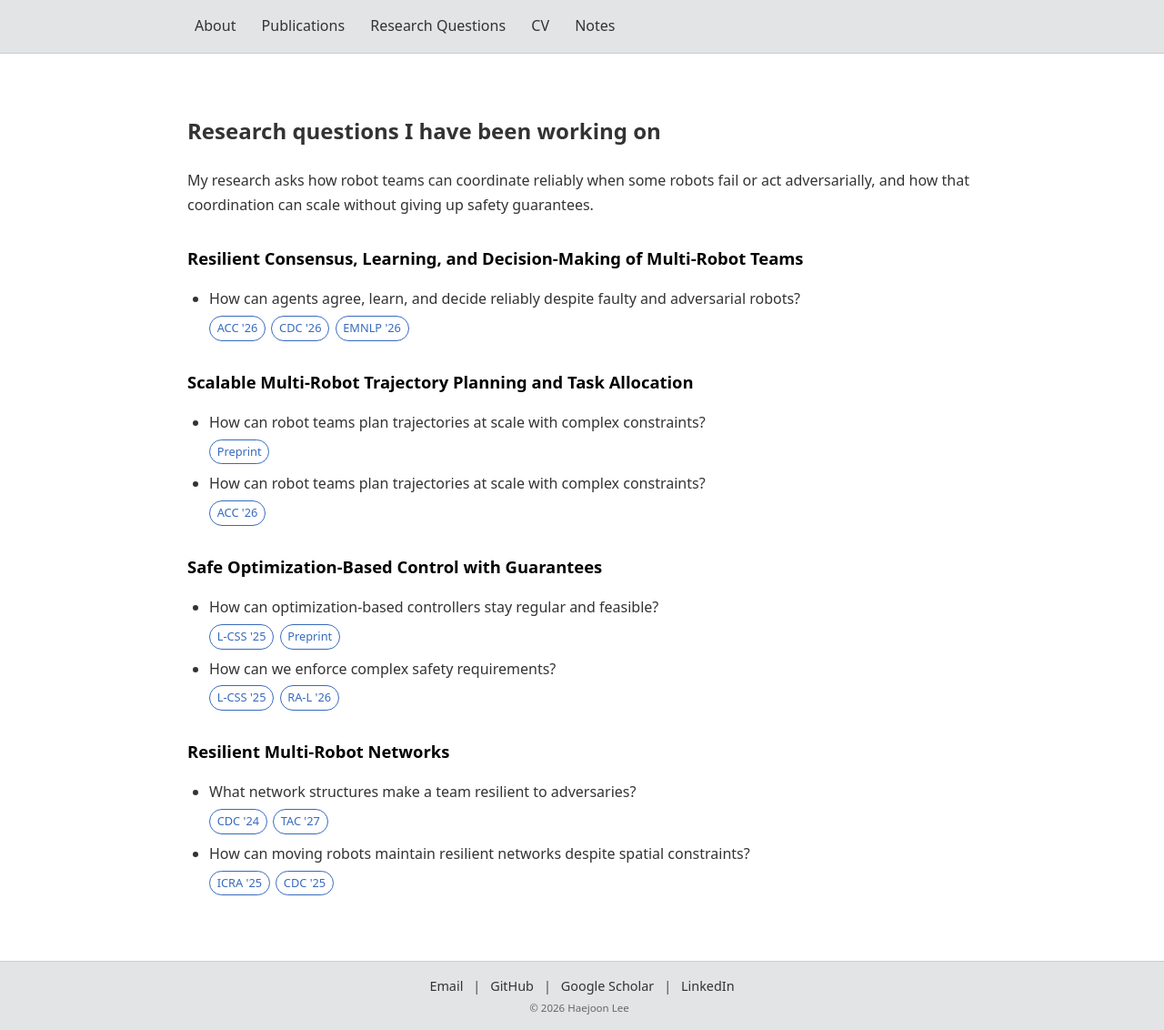
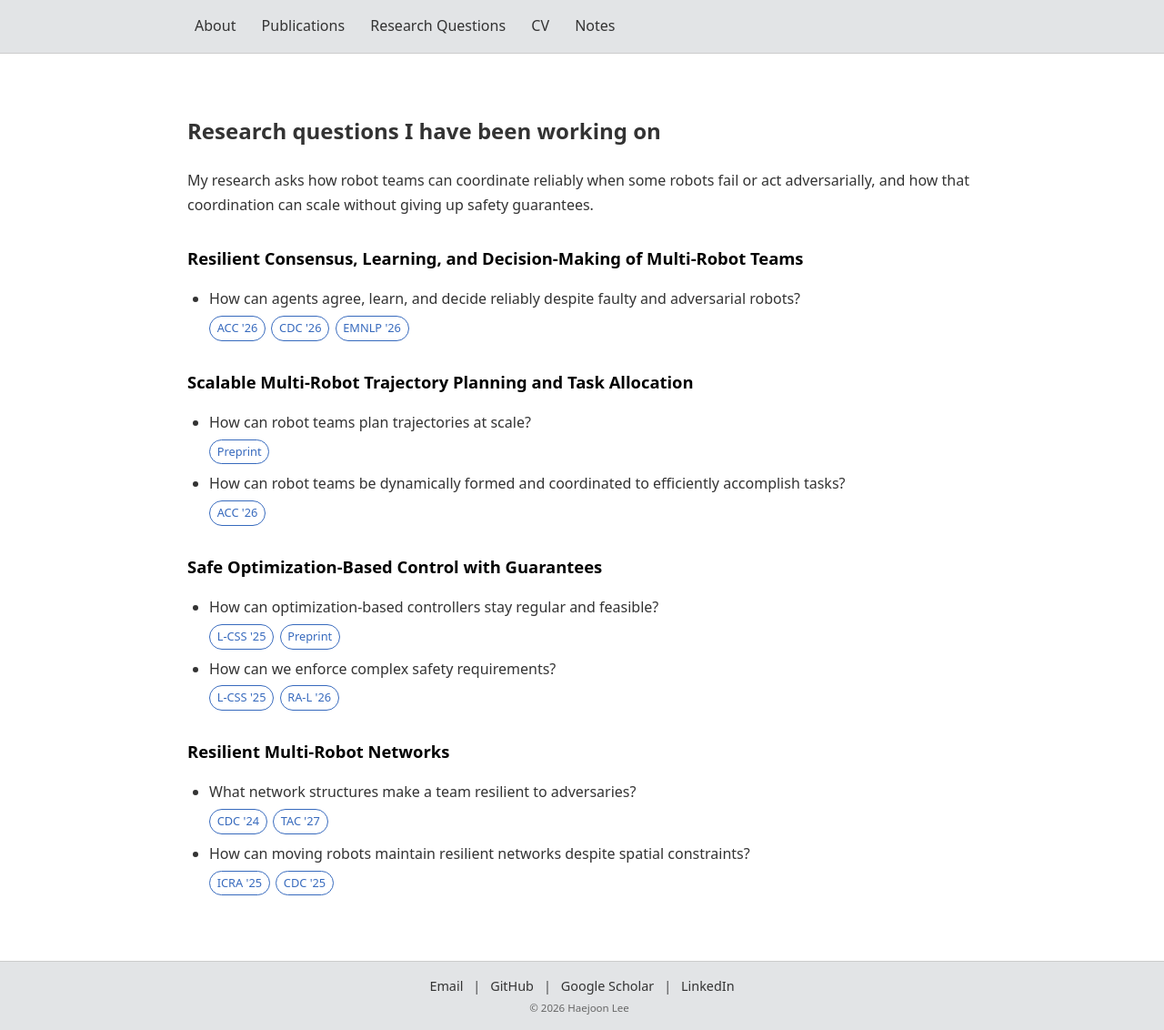
Before and after one commit to joonlee16/joonlee16.github.io, a Jekyll site: the page built from research.html, in a window 1280 px wide and 1132 px high. Shown: the whole window at 91% size. Built offline with Jekyll 4.4.1, drawn with Linux system fonts in a browser that asks for light colours.

Commit message:
fixing a typo

```diff
--- a/research.html
+++ b/research.html
@@ -48,13 +48,13 @@ redirect_from: /research.html
     <h3>Scalable Multi-Robot Trajectory Planning and Task Allocation</h3>
     <ul>
       <li class="research-q">
-        <span class="q-text">How can robot teams plan trajectories at scale with complex constraints?</span>
+        <span class="q-text">How can robot teams plan trajectories at scale?</span>
         <div class="paper-tags">
           <a href="https://arxiv.org/pdf/2607.20992" target="_blank" class="paper-tag">Preprint</a>
         </div>
       </li>
       <li class="research-q">
-        <span class="q-text">How can robot teams plan trajectories at scale with complex constraints?</span>
+        <span class="q-text">How can robot teams be dynamically formed and coordinated to efficiently accomplish tasks?</span>
         <div class="paper-tags">
           <a href="https://arxiv.org/pdf/2509.22883" target="_blank" class="paper-tag">ACC '26</a>
         </div>
```
